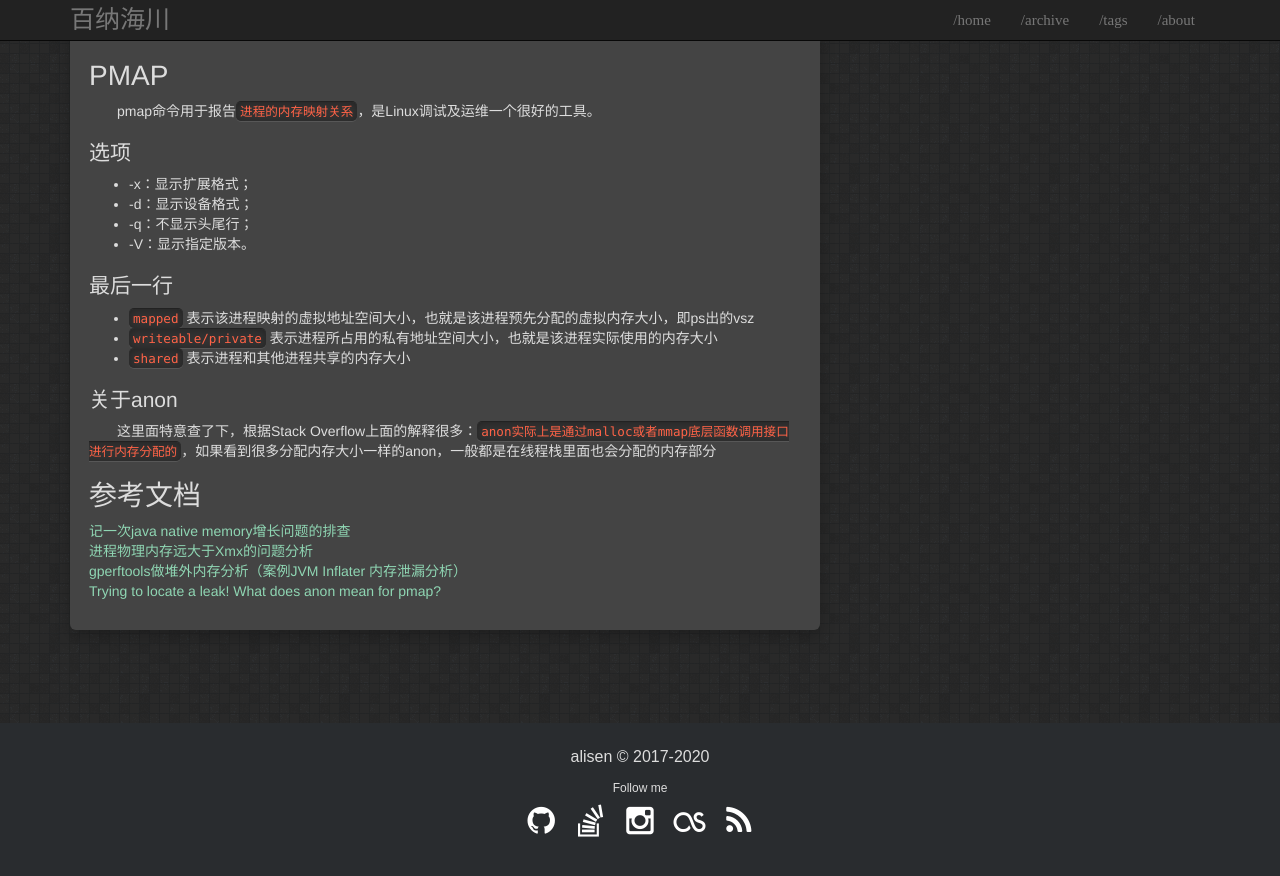
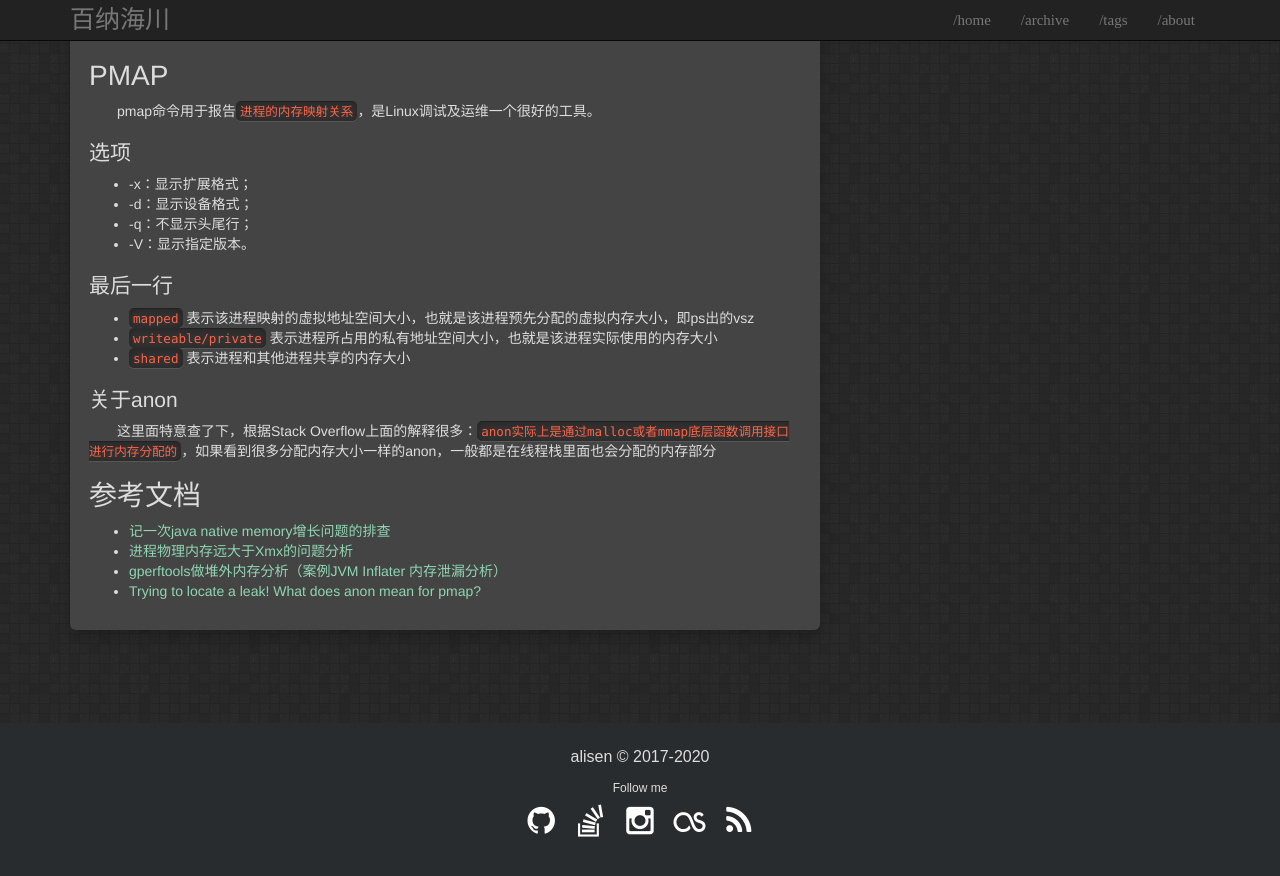
Before and after one commit to igithu/summary, a Jekyll site: the page built from _posts/2018-04-14-jvm-memory-tools.md, in a window 1280 px wide and 900 px high, scrolled down 1087 px. Shown: the top 876 px of the window. Built offline with Jekyll 4.4.1, drawn with Linux system fonts in a browser that asks for light colours.

```diff
--- a/_posts/2018-04-14-jvm-memory-tools.md
+++ b/_posts/2018-04-14-jvm-memory-tools.md
@@ -16,6 +16,10 @@ tags: jvm
 ![image01](https://igithu.github.io/summary/images/jvm-heap.jpg)
 
 
+
+
+
+
 # NativeMemoryTracking
 &emsp;&emsp;NMT(`NativeMemoryTracking`)是HotSpot JVM提供跟踪内存的工具，配置到当前环境变量后，可以用jcmd就可以跟踪当前JVM进程内存的事情情况；根据[官方文档](https://docs.oracle.com/javase/8/docs/technotes/guides/vm/nmt-8.html)，目前的发布的版本不支持跟踪第三方Native code使用的内存。
 下面只是做简单介绍，具体查看文档
@@ -27,6 +31,10 @@ tags: jvm
 ## 使用
 * 执行命令 `jcmd $pid VM.native_memory detail > detail.log`
 * 查看detail.log信息
+
+
+
+
 
 
 # PMAP
@@ -51,7 +59,7 @@ tags: jvm
 
 # 参考文档
 
-[记一次java native memory增长问题的排查](http://blog.2baxb.me/archives/918)
-[进程物理内存远大于Xmx的问题分析](http://lovestblog.cn/blog/2015/08/21/rssxmx/)
-[gperftools做堆外内存分析（案例JVM Inflater 内存泄漏分析）](http://www.dylan326.com/2017/09/28/gperftools/)
-[Trying to locate a leak! What does anon mean for pmap?](https://stackoverflow.com/questions/1477885/trying-to-locate-a-leak-what-does-anon-mean-for-pmap)
+* [记一次java native memory增长问题的排查](http://blog.2baxb.me/archives/918)
+* [进程物理内存远大于Xmx的问题分析](http://lovestblog.cn/blog/2015/08/21/rssxmx/)
+* [gperftools做堆外内存分析（案例JVM Inflater 内存泄漏分析）](http://www.dylan326.com/2017/09/28/gperftools/)
+* [Trying to locate a leak! What does anon mean for pmap?](https://stackoverflow.com/questions/1477885/trying-to-locate-a-leak-what-does-anon-mean-for-pmap)
```
